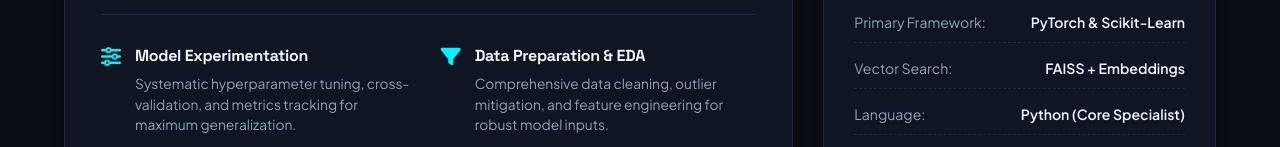
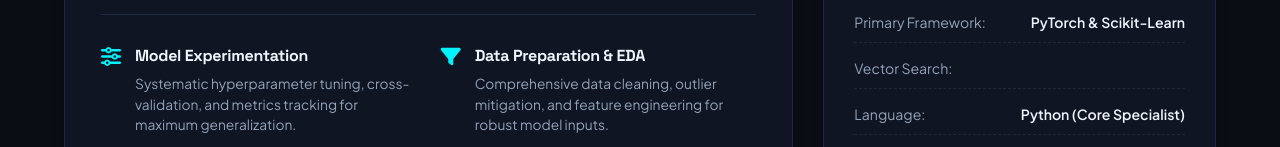
Before and after one commit to mohitmishra5782/portfolio, a plain HTML site: page potfillio.html in a window 1280 px wide. Shown: the part 1578-1725 px from the top of the page. Drawn offline with Linux system fonts and the light colour scheme.

Commit message:
Remove FAISS from Vector Search details
Removed FAISS from the Vector Search section.

```diff
--- a/potfillio.html
+++ b/potfillio.html
@@ -245,7 +245,6 @@
               </li>
               <li>
                 <span class="fact-label">Vector Search:</span>
-                <span class="fact-value">FAISS + Embeddings</span>
               </li>
               <li>
                 <span class="fact-label">Language:</span>
```
